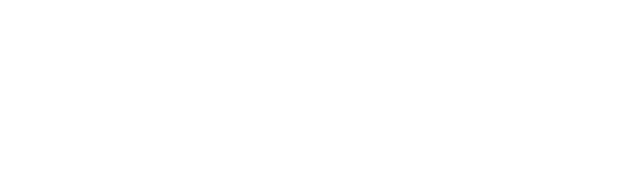
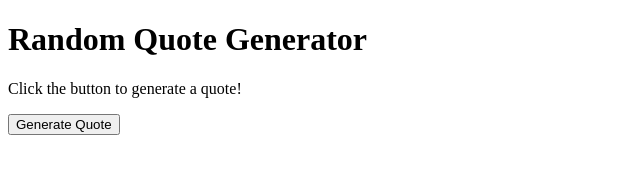
Before and after one commit to jjasleenn/hackathon_5, a plain HTML site: page index.html in a window 1280 px wide. Shown: the whole page, without its empty margins (0-640 px from the left). Drawn offline with Linux system fonts and the light colour scheme.

Commit message:
jasleen: added the html code for the hackthon 5

```diff
--- a/index.html
+++ b/index.html
@@ -1,11 +1,20 @@
 <!DOCTYPE html>
 <html lang="en">
 <head>
-    <meta charset="UTF-8">
-    <meta name="viewport" content="width=device-width, initial-scale=1.0">
-    <title>Document</title>
+  <meta charset="UTF-8">
+  <meta name="viewport" content="width=device-width, initial-scale=1.0">
+  <title>Random Quote Generator</title>
+  <link rel="stylesheet" href="styles.css">
 </head>
 <body>
-
+  <div class="container">
+    <h1>Random Quote Generator</h1>
+    <div id="quote-container">
+      <p id="quote-text">Click the button to generate a quote!</p>
+      <p id="quote-author"></p>
+    </div>
+    <button id="generate-btn">Generate Quote</button>
+  </div>
+  <script src="script.js"></script>
 </body>
 </html>
```
